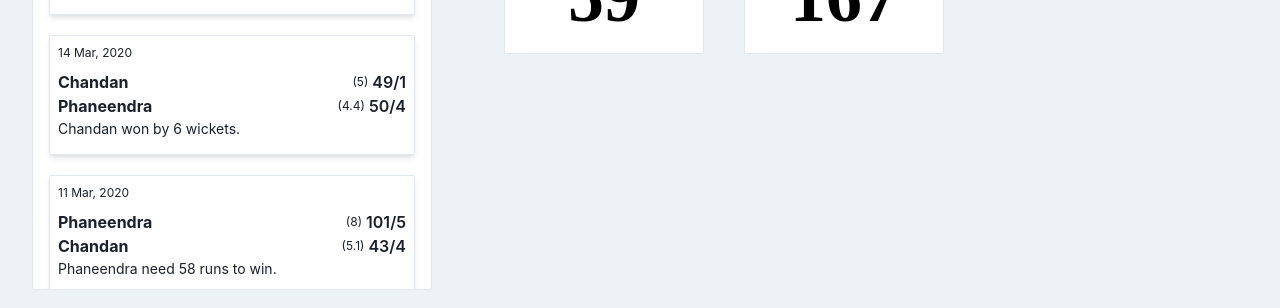
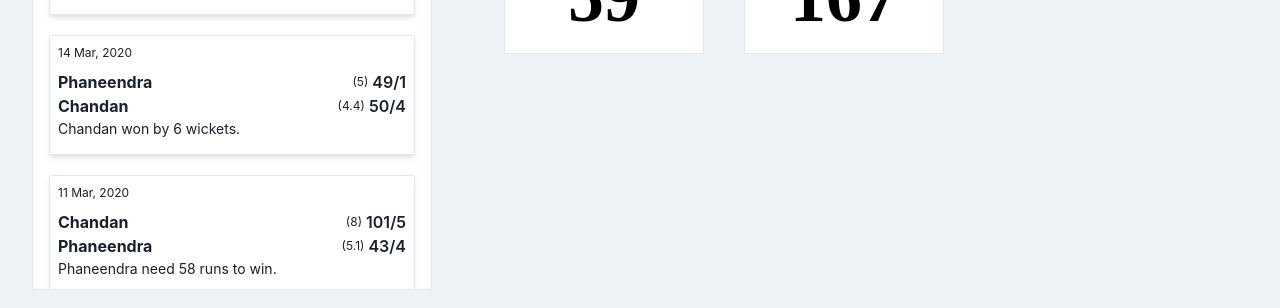
Before and after one commit to tilak-puli/step-cric-records, a Next.js app in the folder ui/: page / in a window 1280 px wide. Shown: the part 423-731 px from the top of the page. Built offline with nearby package versions, Linux system fonts and the light colour scheme; a web font is replaced by a local one.

Commit message:
Fix wrong name displayed on team scoreboard

```diff
--- a/ui/components/MatchesList.tsx
+++ b/ui/components/MatchesList.tsx
@@ -42,11 +42,11 @@ export function MatchCard(props: {
           </Text>
           <Flex direction={"column"}>
             <ScoreRow
-              name={props.match.team1Name}
+              name={props.match.team1.name}
               score={props.match.team1.score}
             />
             <ScoreRow
-              name={props.match.team2Name}
+              name={props.match.team2.name}
               score={props.match.team2.score}
             />
             <Text fontSize="sm">{props.match.result}</Text>
--- a/ui/pages/matches/[matchId]/index.tsx
+++ b/ui/pages/matches/[matchId]/index.tsx
@@ -51,12 +51,12 @@ const Matches = () => {
             </Box>
             <Flex direction={"column"} gap={[10]} width={"100%"}>
               <TeamScoreBoard
-                name={match.team1Name}
+                name={match.team1.name}
                 team1={match.team1}
                 team2={match.team2}
               />
               <TeamScoreBoard
-                name={match.team2Name}
+                name={match.team2.name}
                 team2={match.team1}
                 team1={match.team2}
               />
```
